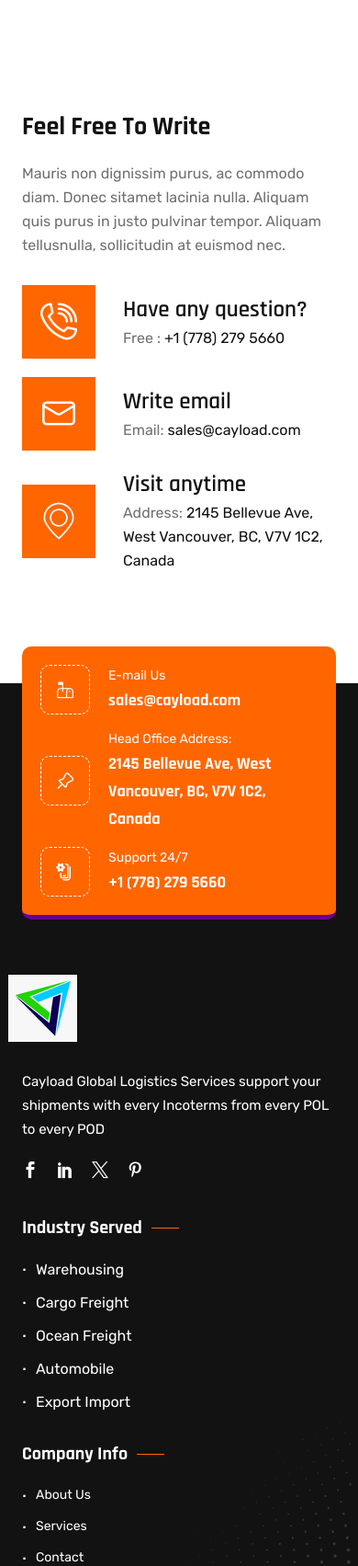
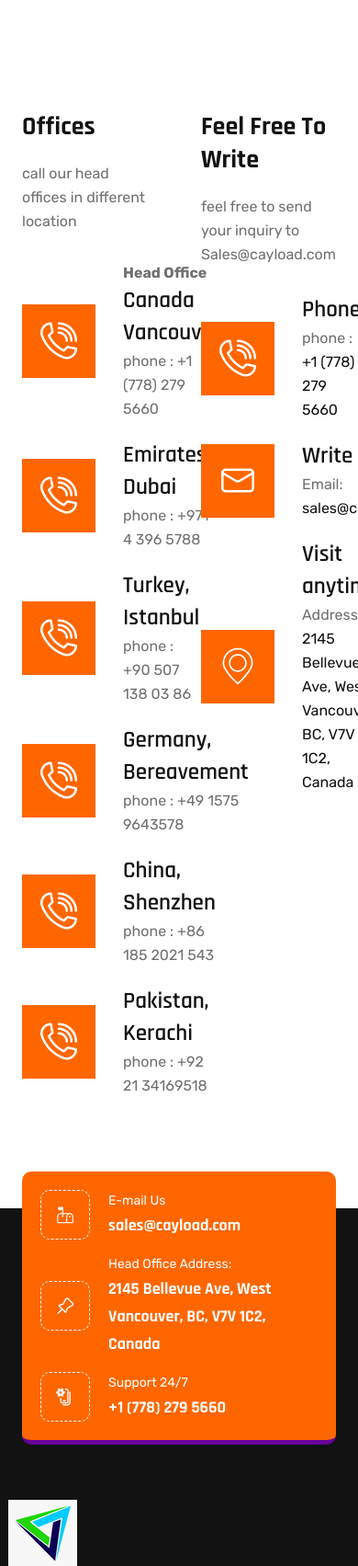
Before and after one commit to Sina3127/cayload, a Django app: page /contact/ in a window 390 px wide. Shown: the part 358-2061 px from the top of the page at 92% size. Run offline with Django 4.2, Linux system fonts and the light colour scheme; data comes from the database, SQL or seed files in the repository; some libraries are stand-ins or nearby versions; some web fonts are replaced.

Commit message:
adding other phones in contact

```diff
--- a/home/templates/home/contact.html
+++ b/home/templates/home/contact.html
@@ -29,19 +29,88 @@
 <section class="contact-page-section section-space">
    <div class="container">
       <div class="row">
-         <div class="col-lg-6">
+         <div class="col-6">
             <div class="contact-page-info-area pl-80">
                <div class="title-box mb-30 wow fadeInRight" data-wow-delay="1500ms">
-                  <h2 class="section-title mb-20">Feel free to write</h2>
-                  <p>Mauris non dignissim purus, ac commodo diam. Donec sitamet lacinia nulla. Aliquam quis purus in justo pulvinar tempor. Aliquam tellusnulla, sollicitudin at euismod nec.</p>
+                  <h2 class="section-title mb-20">Offices</h2>
+                  <p>call our head offices in different location</p>
                </div>
                <div class="contact-icon-box">
                      <div class="icon-box">
                         <i class="icon-46"></i>
                      </div>
                      <div class="content">
-                     <h4>Have any question?</h4>
-                     <span>Free : </span>
+                        <p class="fw-bold">Head Office</p>
+                        <h4>Canada Vancouver</h4>
+                        <span>phone : </span>
+                        <a>{{ companys.phone }}</a>
+                     </div>
+                  </div>
+               <div class="contact-icon-box">
+                     <div class="icon-box">
+                        <i class="icon-46"></i>
+                     </div>
+                     <div class="content">
+                        <h4>Emirates, Dubai</h4>
+                        <span>phone : </span>
+                        <a>+971 4 396 5788</a>
+                     </div>
+                  </div>
+               <div class="contact-icon-box">
+                     <div class="icon-box">
+                        <i class="icon-46"></i>
+                     </div>
+                     <div class="content">
+                        <h4>Turkey, Istanbul</h4>
+                        <span>phone : </span>
+                        <a>+90 507 138 03 86</a>
+                     </div>
+                  </div>
+               <div class="contact-icon-box">
+                     <div class="icon-box">
+                        <i class="icon-46"></i>
+                     </div>
+                     <div class="content">
+                        <h4>Germany, Bereavement</h4>
+                        <span>phone : </span>
+                        <a>+49 1575 9643578</a>
+                     </div>
+                  </div>
+               <div class="contact-icon-box">
+                     <div class="icon-box">
+                        <i class="icon-46"></i>
+                     </div>
+                     <div class="content">
+                        <h4>China, Shenzhen</h4>
+                        <span>phone : </span>
+                        <a>+86 185 2021 543</a>
+                     </div>
+                  </div>
+               <div class="contact-icon-box">
+                     <div class="icon-box">
+                        <i class="icon-46"></i>
+                     </div>
+                     <div class="content">
+                        <h4>Pakistan, Kerachi</h4>
+                        <span>phone : </span>
+                        <a>+92 21 34169518</a>
+                     </div>
+                  </div>
+            </div>
+         </div>
+         <div class="col-6">
+            <div class="contact-page-info-area pl-80">
+               <div class="title-box mb-30 wow fadeInRight" data-wow-delay="1500ms">
+                  <h2 class="section-title mb-20">Feel free to write</h2>
+                  <p>feel free to send your inquiry to Sales@cayload.com</p>
+               </div>
+               <div class="contact-icon-box">
+                     <div class="icon-box">
+                        <i class="icon-46"></i>
+                     </div>
+                     <div class="content">
+                        <h4>Phone</h4>
+                        <span>phone : </span>
                         <a href="tel:(406)555-0120">{{ companys.phone }}</a>
                      </div>
                   </div>
```
Lines whose indentation alone changed are shown as unchanged.
